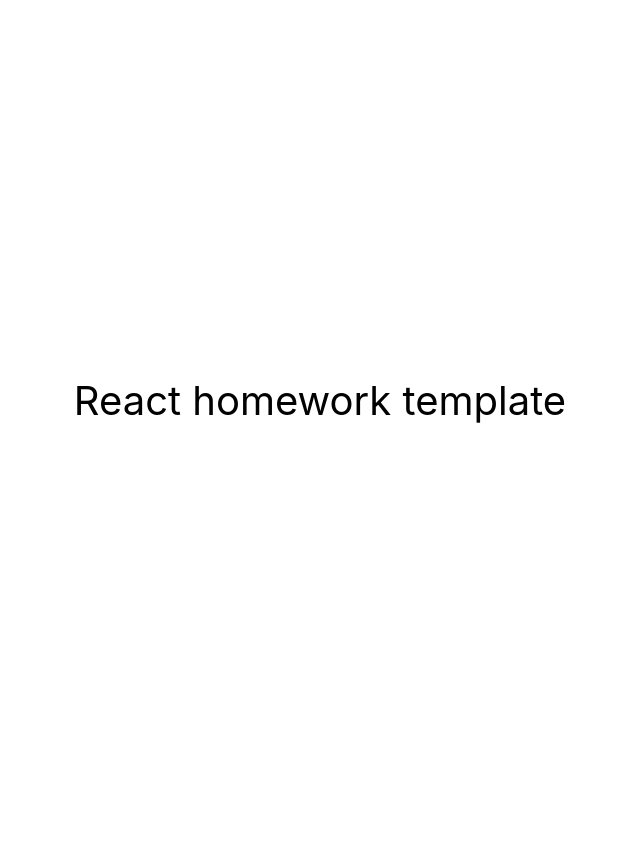
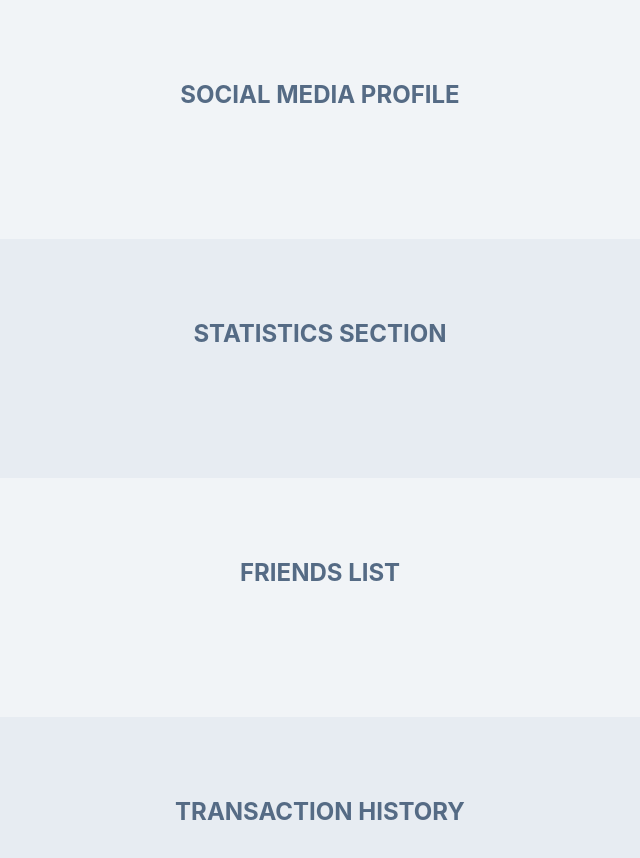
Before and after one commit to RuslanMirasov/react-components-emotion, a React (Create React App) app: page / in a window 1280 px wide. Shown: the top 858 px of the page, without its empty margins (320-960 px from the left). Before the commit the page ends 800 px from the top, so only its background shows below. Built offline with nearby package versions, Linux system fonts and the light colour scheme.

Commit message:
add Sections

```diff
--- a/public/index.html
+++ b/public/index.html
@@ -24,7 +24,7 @@
       work correctly both with client-side routing and a non-root public URL.
       Learn how to configure a non-root public URL by running `npm run build`.
     -->
-    <title>React App</title>
+    <title>React HW-01</title>
 
     <!-- Start Single Page Apps for GitHub Pages -->
     <script type="text/javascript">
--- a/src/components/App.jsx
+++ /dev/null
@@ -1,16 +0,0 @@
-export const App = () => {
-  return (
-    <div
-      style={{
-        height: '100vh',
-        display: 'flex',
-        justifyContent: 'center',
-        alignItems: 'center',
-        fontSize: 40,
-        color: '#010101'
-      }}
-    >
-      React homework template
-    </div>
-  );
-};
--- /dev/null
+++ b/src/components/App/App.jsx
@@ -0,0 +1,14 @@
+import css from './App.module.css'
+import { Section } from 'components/Section/Section';
+
+export const App = () => {
+  return (
+    <main className={css.main}>
+      <h1 hidden>React homework 1</h1>
+      <Section title='Social media profile' />
+      <Section title='Statistics Section' />
+      <Section title='Friends list' />
+      <Section title='Transaction history' />
+    </main>
+  );
+};
--- /dev/null
+++ b/src/components/App/App.module.css
@@ -0,0 +1,7 @@
+.main {
+  display: block;
+  width: 100%;
+  height: auto;
+  min-height: 100vh;
+  background: #e7ecf2;
+}
--- /dev/null
+++ b/src/components/Section/Section.jsx
@@ -0,0 +1,9 @@
+import css from './Section.module.css'
+
+export const Section = ({ title }) => {
+   return <section className={css.section}>
+      <div className={css.container}>
+         <h2 className={css.sectionTitle}>{title}</h2>
+      </div>
+   </section>
+}
--- /dev/null
+++ b/src/components/Section/Section.module.css
@@ -0,0 +1,37 @@
+* {
+  box-sizing: border-box;
+  margin: 0;
+  padding: 0;
+}
+
+.section {
+  display: block;
+  width: 100%;
+  padding: 80px 20px;
+}
+
+.section:nth-child(2n) {
+  background: #f1f4f7;
+}
+
+.container {
+  display: block;
+  width: 100%;
+  max-width: 1080px;
+  margin: 0 auto;
+}
+
+.sectionTitle {
+  display: block;
+  width: 100%;
+  text-align: center;
+  text-transform: uppercase;
+  margin-bottom: 50px;
+  color: #556b85;
+}
+
+@media screen and (max-width: 767px) {
+  .section {
+    padding: 40px 20px;
+  }
+}
--- a/src/index.js
+++ b/src/index.js
@@ -1,6 +1,6 @@
 import React from 'react';
 import ReactDOM from 'react-dom/client';
-import { App } from 'components/App';
+import { App } from 'components/App/App';
 import './index.css';
 
 ReactDOM.createRoot(document.getElementById('root')).render(
```
